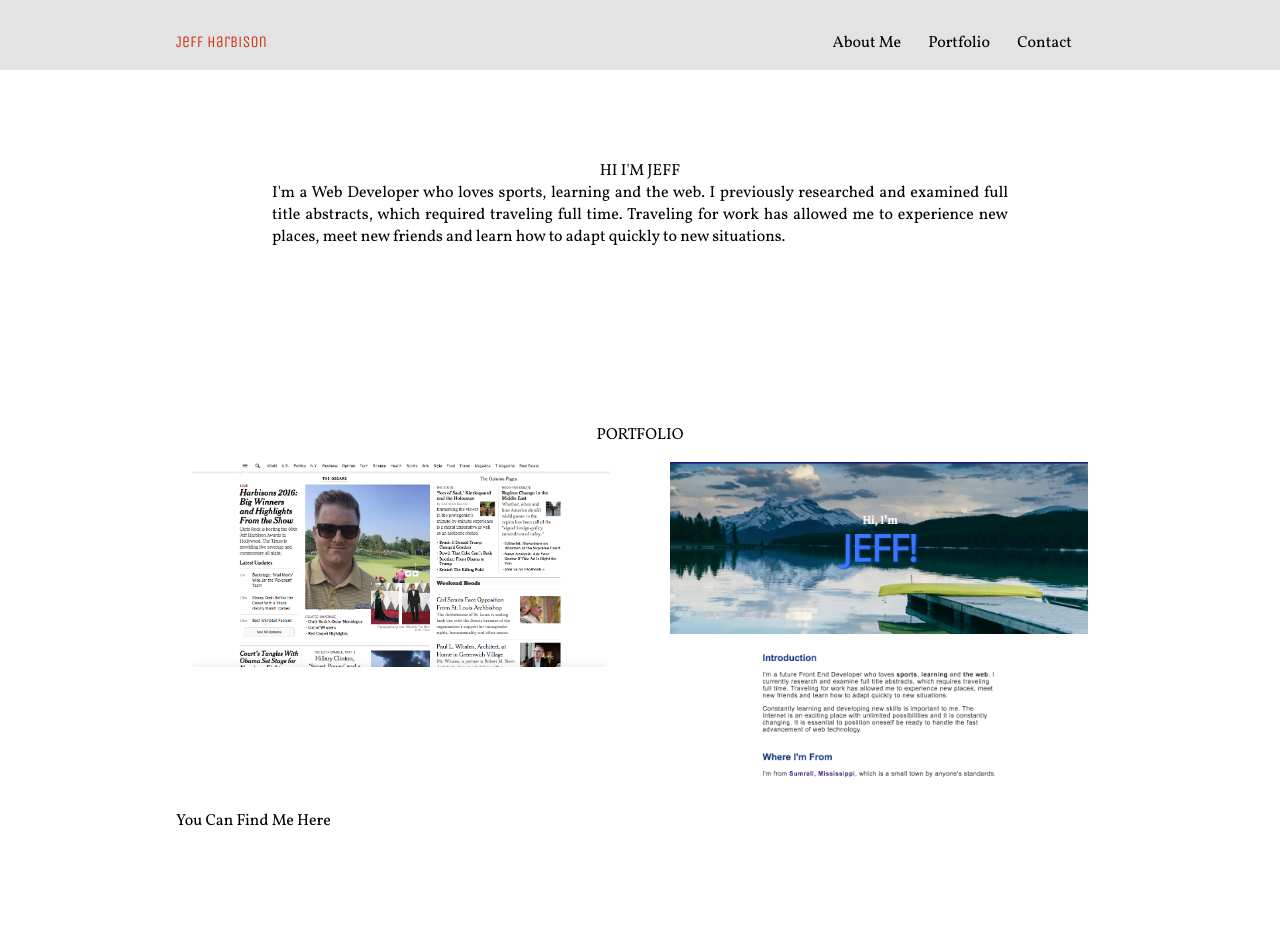
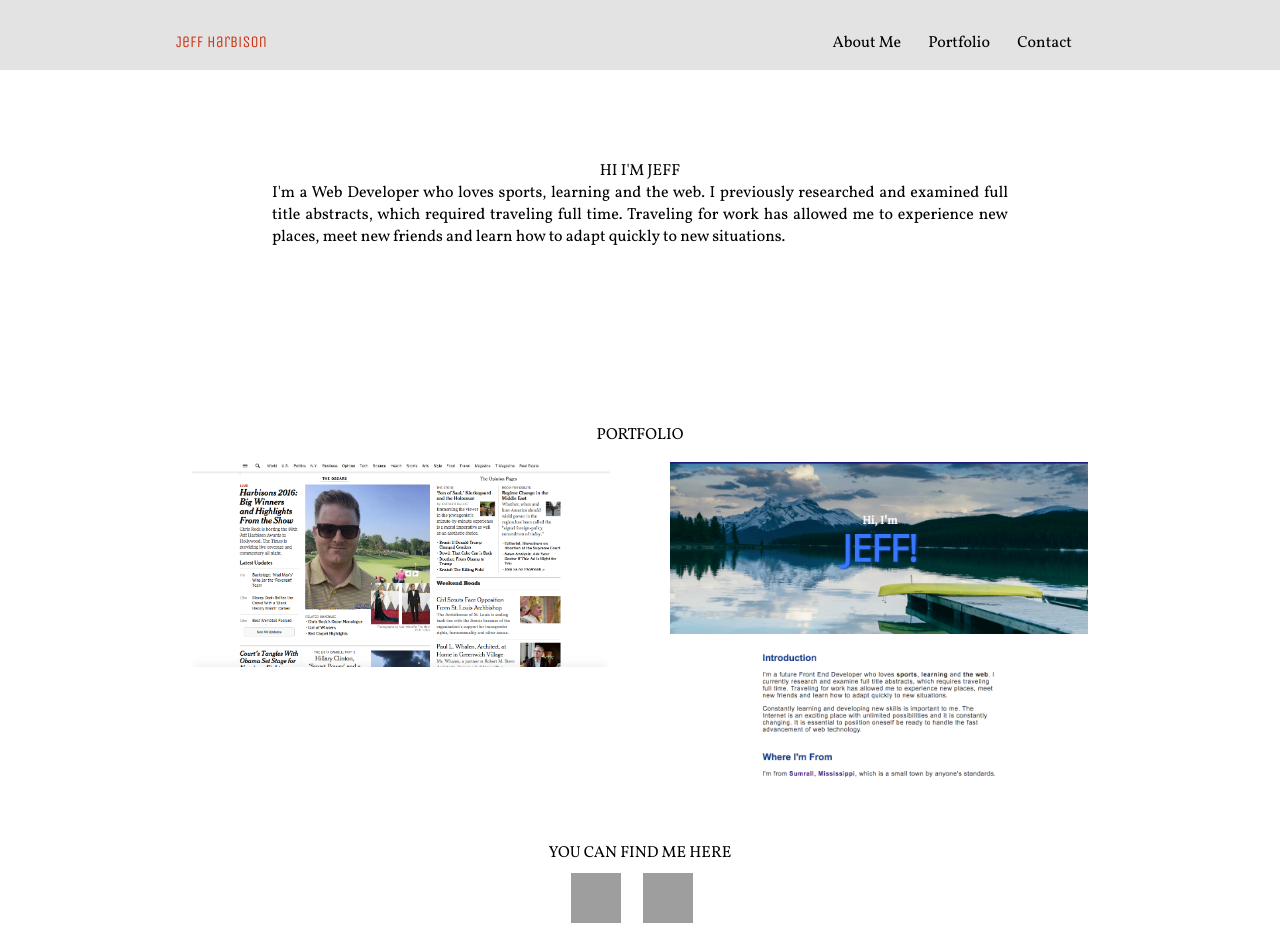
Before and after one commit to Jharbison/Jeff-Harbison-Portfolio, a plain HTML site: page index.html in a window 1280 px wide. Before the commit the page ends 832 px from the top, so only its background shows below. Drawn offline with nearby package versions, Linux system fonts and the light colour scheme; grey boxes are pictures that could not be loaded.

Commit message:
footer pupdated

```diff
--- a/CSS/style.css
+++ b/CSS/style.css
@@ -92,3 +92,17 @@ h2 {
 .projects li.right {
 	float: right;
 }
+
+
+.social {
+  margin-right: 1em;
+  text-align: center;
+  padding-left: 0;
+}
+.contact-text {
+	margin-top: 2rem;
+}
+.social > li {
+	display: inline-block;
+	padding: 0.6em;
+}
--- a/index.html
+++ b/index.html
@@ -47,7 +47,18 @@
 	</section>
 	<footer class="contact">
 		<div class="content">
-		<p>You Can Find Me Here</p>
+		<h2 class="contact-text">You Can Find Me Here</h2>
+		<ul class="social">
+    <li>
+      <a href="https://twitter.com/JeffHarbison" target="_blank">
+        <img src="http://icons.iconarchive.com/icons/limav/flat-gradient-social/512/Twitter-icon.png" alt="Twitter" style="width: 50px; height:50px; border:0"></a>
+    </li>
+    <li>
+      <a href="https://plus.google.com/u/0/+JeffHarbison1" target="_blank">
+        <img src="http://www.nptechforgood.com/wp-content/uploads/2011/07/google-plus.png" alt="Google+" style="width: 50px; height: 50px; border:0">
+      </a>
+    </li>
+  </ul>
 		</div>
 	</footer>
 </body>
```
